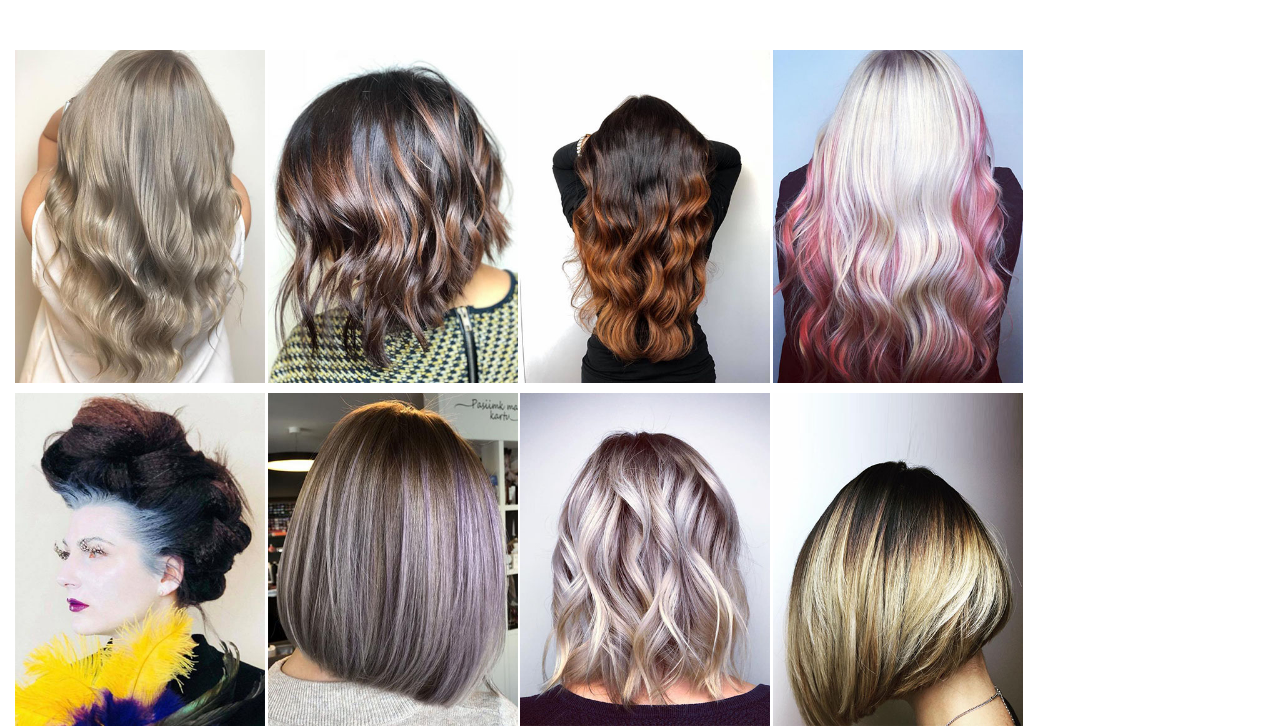
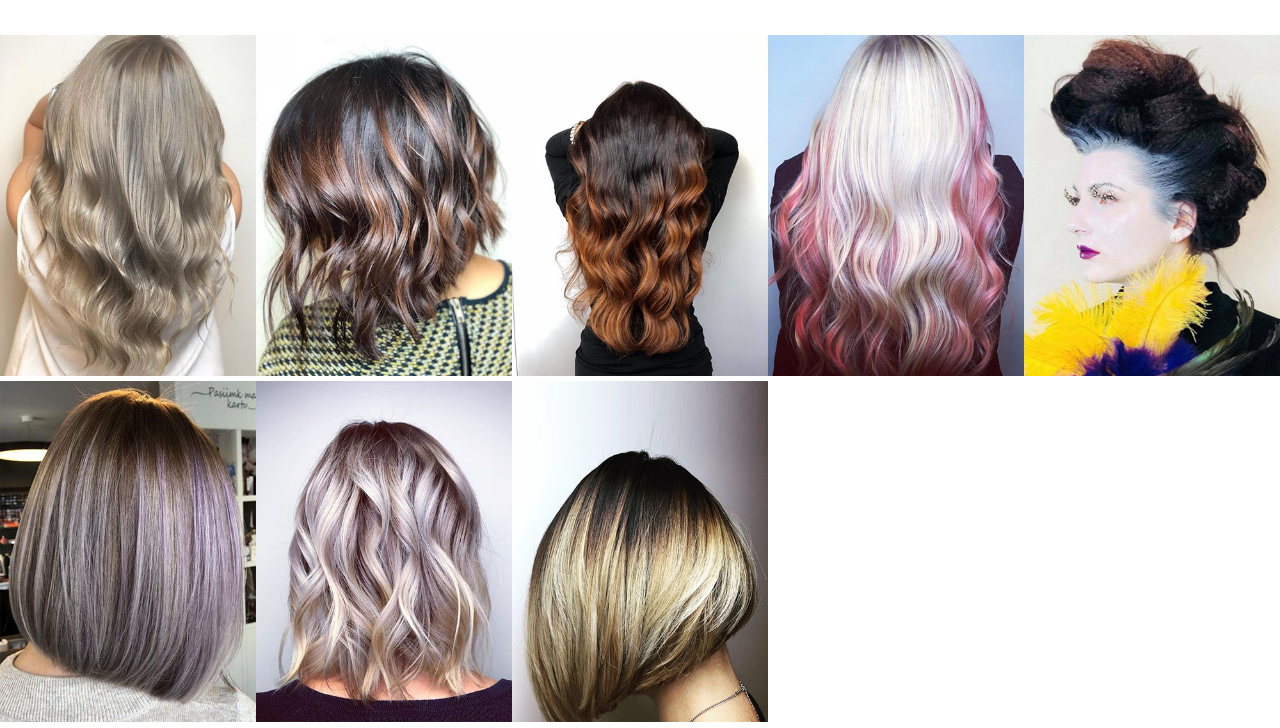
Before and after one commit to masalism/MiWebPage, a website: page galerija.html in a window 1280 px wide. Shown: the part 682-1410 px from the top of the page. Drawn offline with nearby package versions, Linux system fonts and the light colour scheme; files that its build step writes are made by us from their sources; files whose address does not match are found by name.

Commit message:
Rows in Gallery

```diff
--- a/galerija.html
+++ b/galerija.html
@@ -67,6 +67,7 @@
                 <h2 class="heading-2 u-center-text">Kirpimas | Dažymas</h2>
             </div>
             <div class="gallery-contex">
+                <div class="row">
                     <div class="gallery-photo">
                         <a class="gallery-image-link" id="lightbox-img" href="/img/kirp_1.jpg" data-lightbox="gallery-set">
                             <img class="gallery-img" src="/img/kirp_1_small.jpg">
@@ -92,6 +93,8 @@
                             <img class="gallery-img" src="/img/kirp_5_small.jpg">
                         </a>
                     </div>
+                </div>
+                <div class="row">
                     <div class="gallery-photo">
                         <a class="gallery-image-link" id="lightbox-img" href="/img/kirp_6.jpg" data-lightbox="gallery-set">
                             <img class="gallery-img" src="/img/kirp_6_small.jpg">
@@ -106,6 +109,7 @@
                         <a class="gallery-image-link" id="lightbox-img" href="/img/kirp_8.jpg" data-lightbox="gallery-set">
                             <img class="gallery-img" src="/img/kirp_8_small.jpg">
                         </a>
+                    </div>
                 </div>
             </div>
         </section>
--- a/sass/pages/_galerija.scss
+++ b/sass/pages/_galerija.scss
@@ -7,14 +7,10 @@
 
 .section-kirpimas-dazymas {
   margin-bottom: 6rem;
-  width: 100%;
-}
-
-.gallery-contex {
-  margin-top: 1.5rem;
 }
 
 .gallery-photo {
+  position: relative;
   display: inline-block;
   width: 20%;
   overflow: hidden;
```
Also changed, not shown: css/galerija.css. Lines whose indentation alone changed are shown as unchanged.
